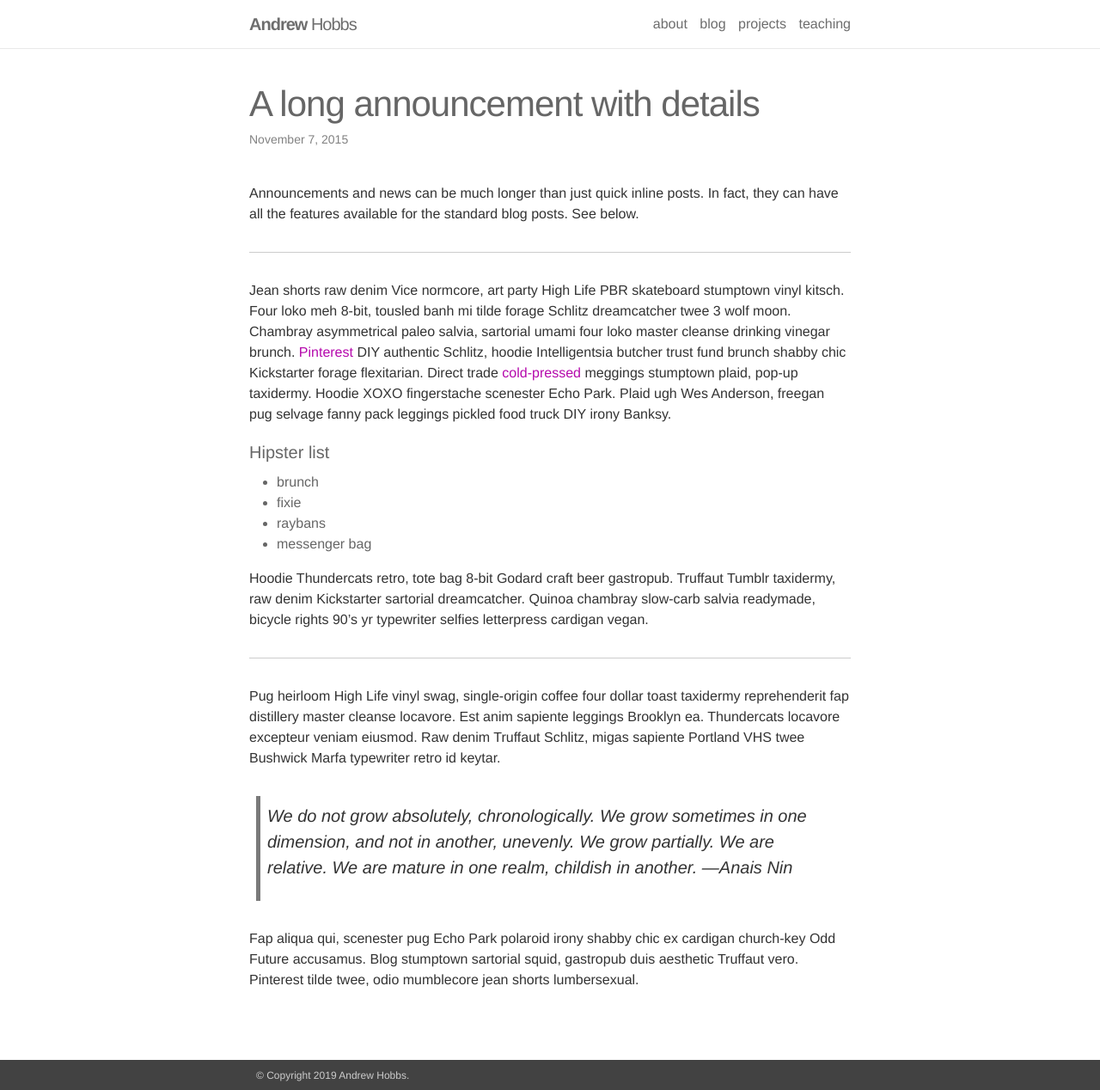
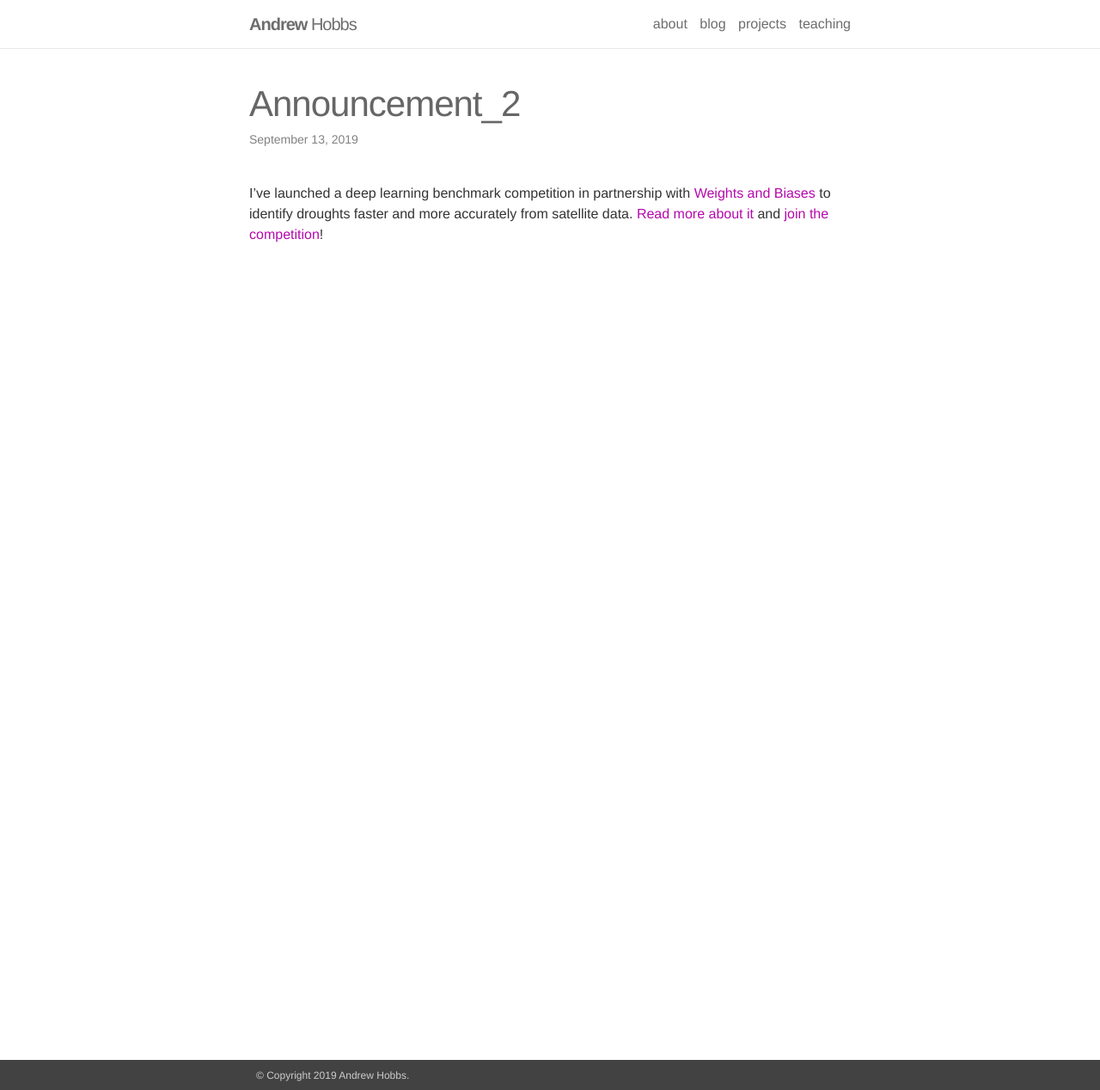
Before and after one commit to awhobbs/awhobbs.github.io, a Jekyll site: the page built from _news/announcement_2.md, in a window 1280 px wide and 1268 px high. Shown: the whole window at 86% size. Built offline with Jekyll 4.4.1, drawn with Linux system fonts in a browser that asks for light colours; nearby versions of some CDN libraries.

Commit message:
updated announcements

```diff
--- a/_news/announcement_2.md
+++ b/_news/announcement_2.md
@@ -1,31 +1,7 @@
 ---
 layout: post
-title: A long announcement with details
-date: 2015-11-07 16:11:00-0400
-inline: false
+date: 2019-09-13
+inline: true
 ---
 
-Announcements and news can be much longer than just quick inline posts. In fact, they can have all the features available for the standard blog posts. See below.
-
-***
-
-Jean shorts raw denim Vice normcore, art party High Life PBR skateboard stumptown vinyl kitsch. Four loko meh 8-bit, tousled banh mi tilde forage Schlitz dreamcatcher twee 3 wolf moon. Chambray asymmetrical paleo salvia, sartorial umami four loko master cleanse drinking vinegar brunch. <a href="https://www.pinterest.com" target="blank">Pinterest</a> DIY authentic Schlitz, hoodie Intelligentsia butcher trust fund brunch shabby chic Kickstarter forage flexitarian. Direct trade <a href="https://en.wikipedia.org/wiki/Cold-pressed_juice" target="blank">cold-pressed</a> meggings stumptown plaid, pop-up taxidermy. Hoodie XOXO fingerstache scenester Echo Park. Plaid ugh Wes Anderson, freegan pug selvage fanny pack leggings pickled food truck DIY irony Banksy.
-
-#### Hipster list
-<ul>
-    <li>brunch</li>
-    <li>fixie</li>
-    <li>raybans</li>
-    <li>messenger bag</li>
-</ul>
-
-Hoodie Thundercats retro, tote bag 8-bit Godard craft beer gastropub. Truffaut Tumblr taxidermy, raw denim Kickstarter sartorial dreamcatcher. Quinoa chambray slow-carb salvia readymade, bicycle rights 90's yr typewriter selfies letterpress cardigan vegan.
-
-***
-
-Pug heirloom High Life vinyl swag, single-origin coffee four dollar toast taxidermy reprehenderit fap distillery master cleanse locavore. Est anim sapiente leggings Brooklyn ea. Thundercats locavore excepteur veniam eiusmod. Raw denim Truffaut Schlitz, migas sapiente Portland VHS twee Bushwick Marfa typewriter retro id keytar.
-
-> We do not grow absolutely, chronologically. We grow sometimes in one dimension, and not in another, unevenly. We grow partially. We are relative. We are mature in one realm, childish in another.
-> —Anais Nin
-
-Fap aliqua qui, scenester pug Echo Park polaroid irony shabby chic ex cardigan church-key Odd Future accusamus. Blog stumptown sartorial squid, gastropub duis aesthetic Truffaut vero. Pinterest tilde twee, odio mumblecore jean shorts lumbersexual.
+I've launched a deep learning benchmark competition in partnership with [Weights and Biases](https://www.wandb.com) to identify droughts faster and more accurately from satellite data. [Read more about it](https://www.wandb.com/articles/droughtwatch) and [join the competition](https://app.wandb.ai/wandb/droughtwatch/benchmark)!
```
Also changed, not shown: _news/announcement_1.md (+2 -2 lines), _news/announcement_3.md (+2 -2 lines), _news/announcement_4.md (added, +7 -0 lines), _news/announcement_5.md (added, +7 -0 lines), _pages/about.md (+1 -1 lines), 13 other files.
